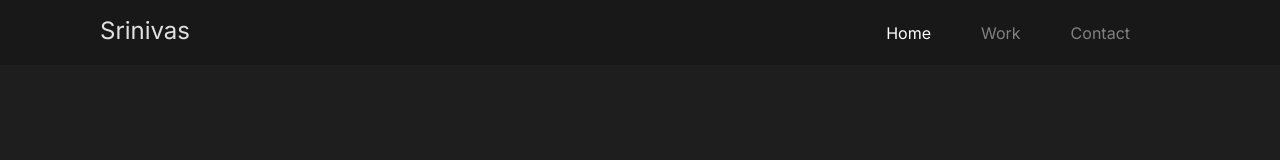
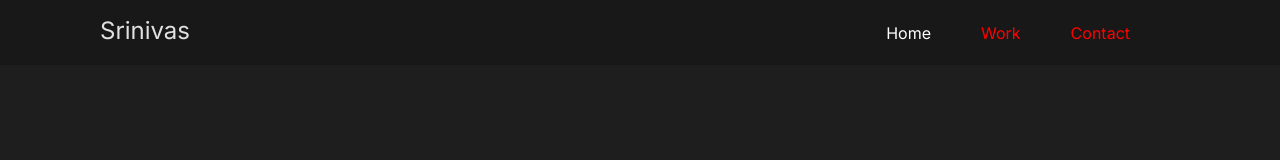
Before and after one commit to himahardeepdev/srinu-portfilio, a React (Create React App) app: page /work in a window 1280 px wide. Shown: the top 160 px of the page. Built offline with nearby package versions, Linux system fonts and the light colour scheme.

Commit message:
css change 3

```diff
--- a/src/Components/navBar.css
+++ b/src/Components/navBar.css
@@ -40,7 +40,7 @@
   }
 
   .activestate {
-    color: gray;
+    color: red;
   }
 
   @media (max-width: 576px) {
```
